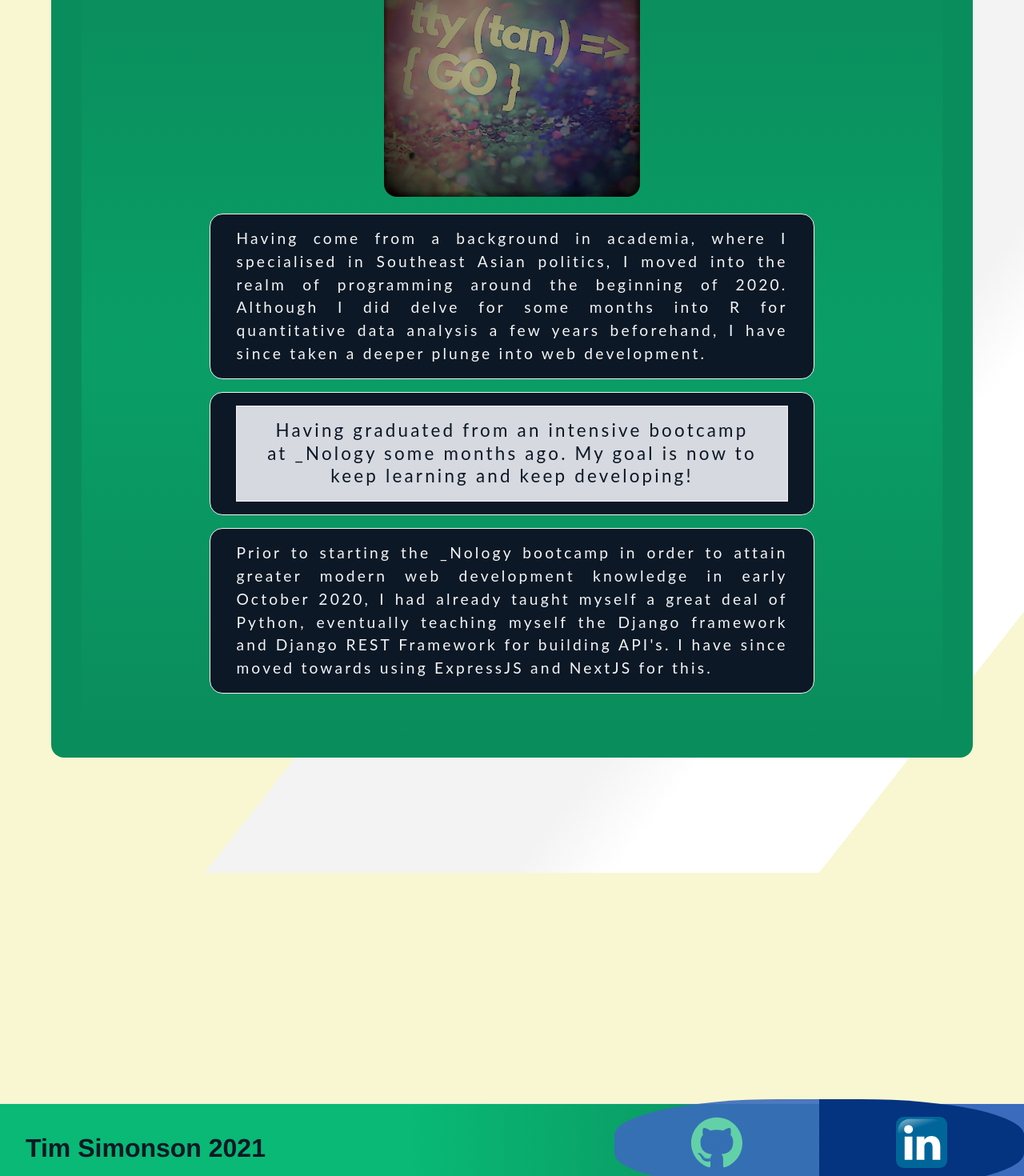
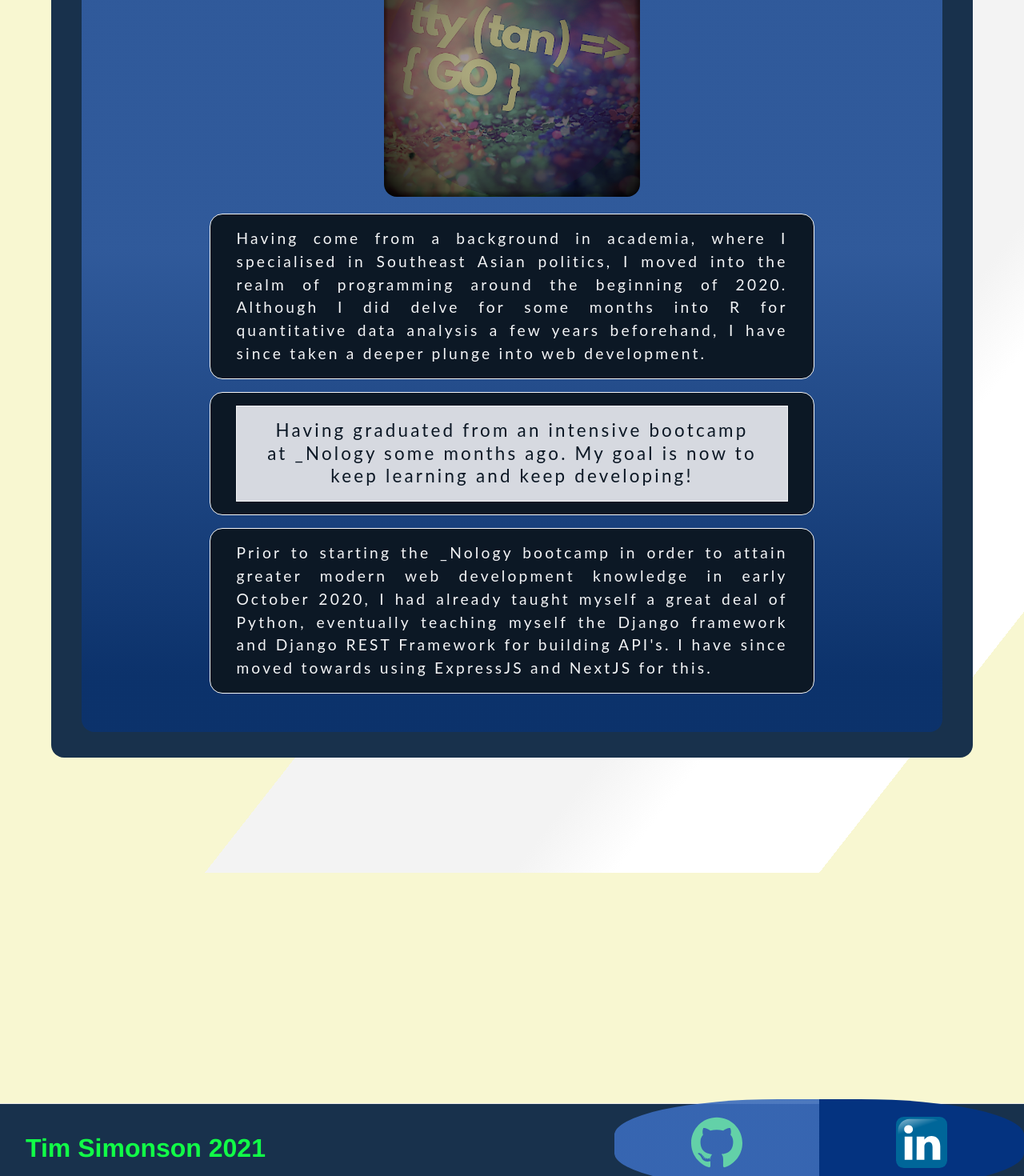
Before and after one commit to ttytango/nextjs-portofolio, a Next.js app: page / in a window 1280 px wide. Shown: the part 541-2011 px from the top of the page at 80% size. Built offline with nearby package versions, Linux system fonts and the light colour scheme.

Commit message:
changed footer and about me style

```diff
--- a/components/home/about-me.module.scss
+++ b/components/home/about-me.module.scss
@@ -3,7 +3,8 @@
         width: 90vw;
         min-height: 40vw;
         margin: 2rem auto;
-        background: $color-tertiary-dark;
+        //background: $color-tertiary-dark;
+        background: lighten($black, 10%);
         padding: 1rem 0.4rem;
         border-radius: $default-card-border-radius*4;
         h1 {
@@ -50,7 +51,7 @@
 
     .textContainer {
         // background: linear-gradient(to bottom right, $dodger-blue 85%, $persian-blue 84%);
-        background: linear-gradient(to bottom, $color-tertiary-dark 20%, rgba($color-tertiary, 0.4), $color-tertiary-dark);
+        background: linear-gradient(to bottom, rgba($color-four-dark, 0.22) 2%, rgba($color-four-dark, 0.2) 20%, rgba($color-four-light, 0.7) 22% 50%, rgba($color-four-dark, 0.6) 94%);
         margin: 1rem 2rem;
         padding: 2rem;
         border-radius: $default-card-border-radius*4;
--- a/components/layout/footer.module.scss
+++ b/components/layout/footer.module.scss
@@ -1,7 +1,8 @@
 @import "../../styles/variables";
 .footer {
   position: relative;
-  background: linear-gradient(to right, $color-tertiary 40%, $color-tertiary-dark 80% 80%, $color-four-light 90%);
+  //background: linear-gradient(to right, $color-tertiary 40%, $color-tertiary-dark 80% 80%, $color-four-light 90%);
+  background: lighten($black, 10%);
   top: 50vh;
   bottom: 0%;
   width: 100%;
@@ -23,6 +24,7 @@
  h4 {
   font-size: 2rem;
    align-self: center;
+   color: $navbar-green;
   @media(max-width:767px) {
    font-size: 1rem;
   }
```
